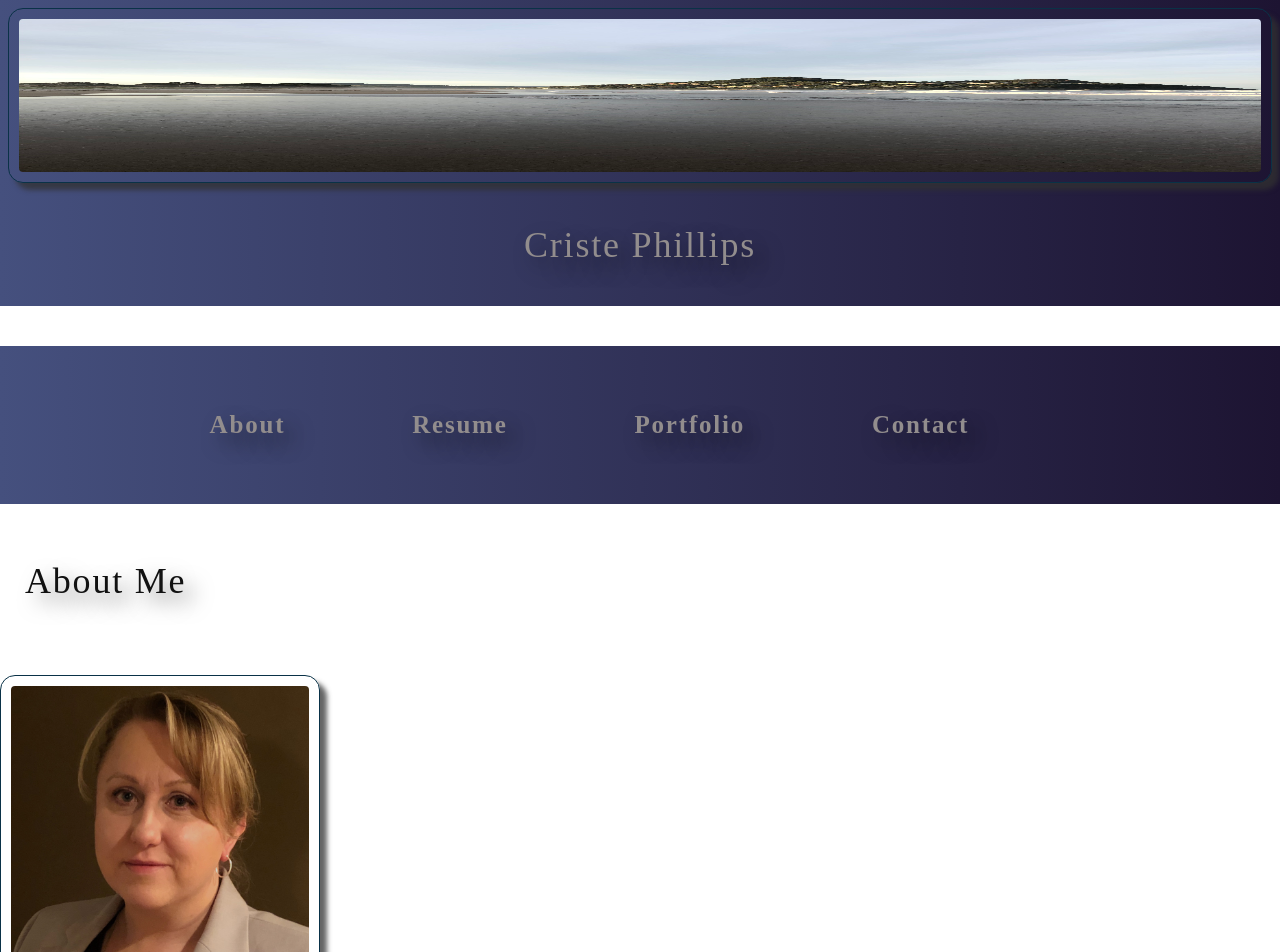
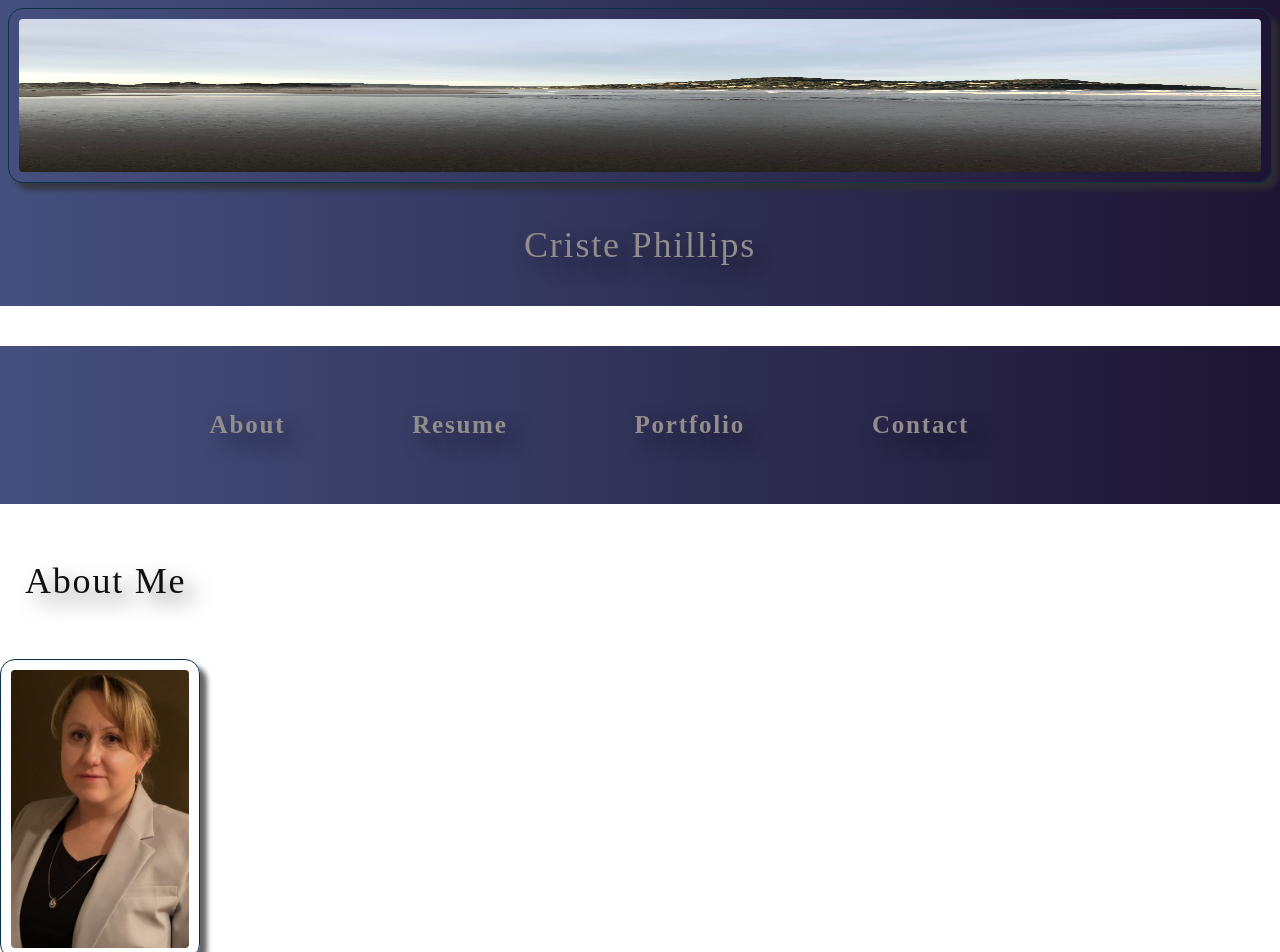
Before and after one commit to cphill11/react-portfolio, a React (Create React App) app: page / in a window 1280 px wide. Shown: the top 952 px of the page. Built offline with nearby package versions, Linux system fonts and the light colour scheme.

Commit message:
css for personal image sorted

```diff
--- a/src/components/About.js
+++ b/src/components/About.js
@@ -10,7 +10,7 @@ function About () {
             <h1 id="about">About Me</h1>
 
             {/* Recent photo and short bio */}
-            <img src={professionalImage} className="my-2" style={{ width: "25%" }} alt="blonde woman in suit jacket" />
+            <img class="photo" src={professionalImage} className="photo" style={{ width: "25" }} alt="blonde woman in suit jacket" />
       <div className="my-2">
         <p>
           Junior Developer seeking technical experience after completion of Case Western Reserve University's Full Stack Web Development program.  Prior work experience primarily in healthcare within acute care facilities.  Currently residing in the Cleveland area and working with Phillips Technology Group as General Office Manager.
--- a/src/index.css
+++ b/src/index.css
@@ -143,8 +143,11 @@ button[disabled] {
   opacity: 0.8;
 }
 
+.photo {
+  height: 300px;
+
+}
 img {
-  max-width: 100%;
   justify-content: center;
   padding: 10px;
   border: 1px solid;
```
Also changed, not shown: 1 other file (tests, documents, lock files or other folders).
